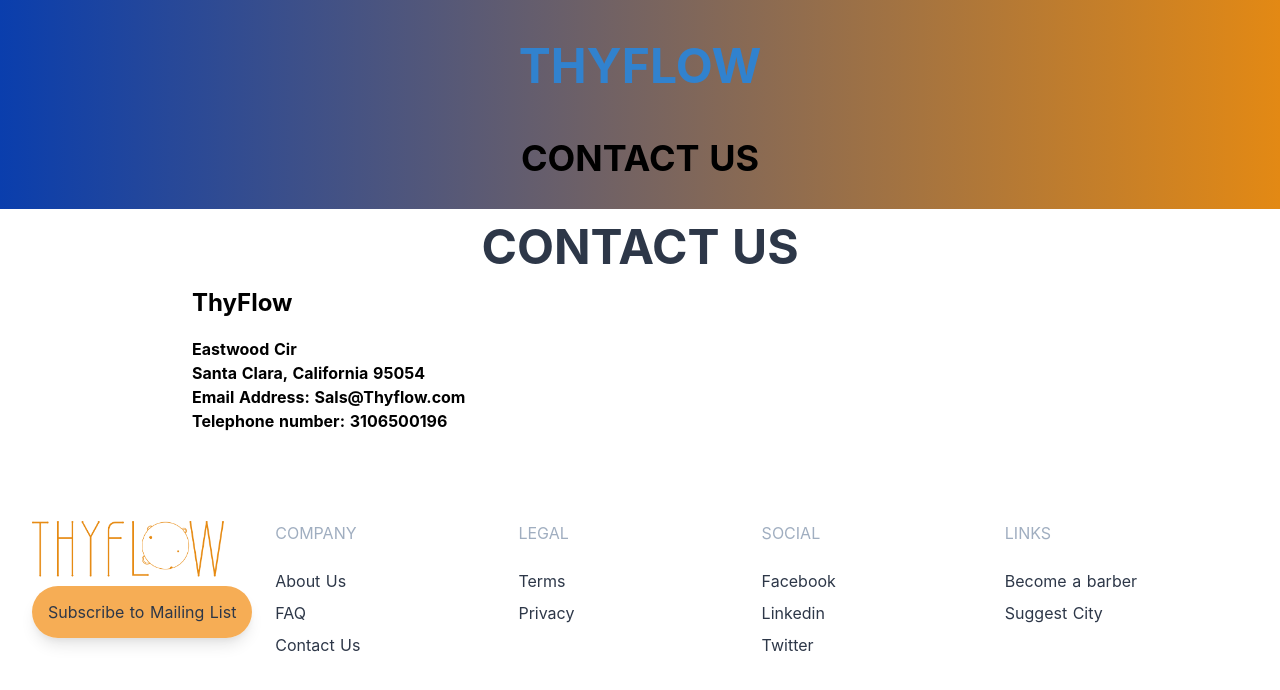
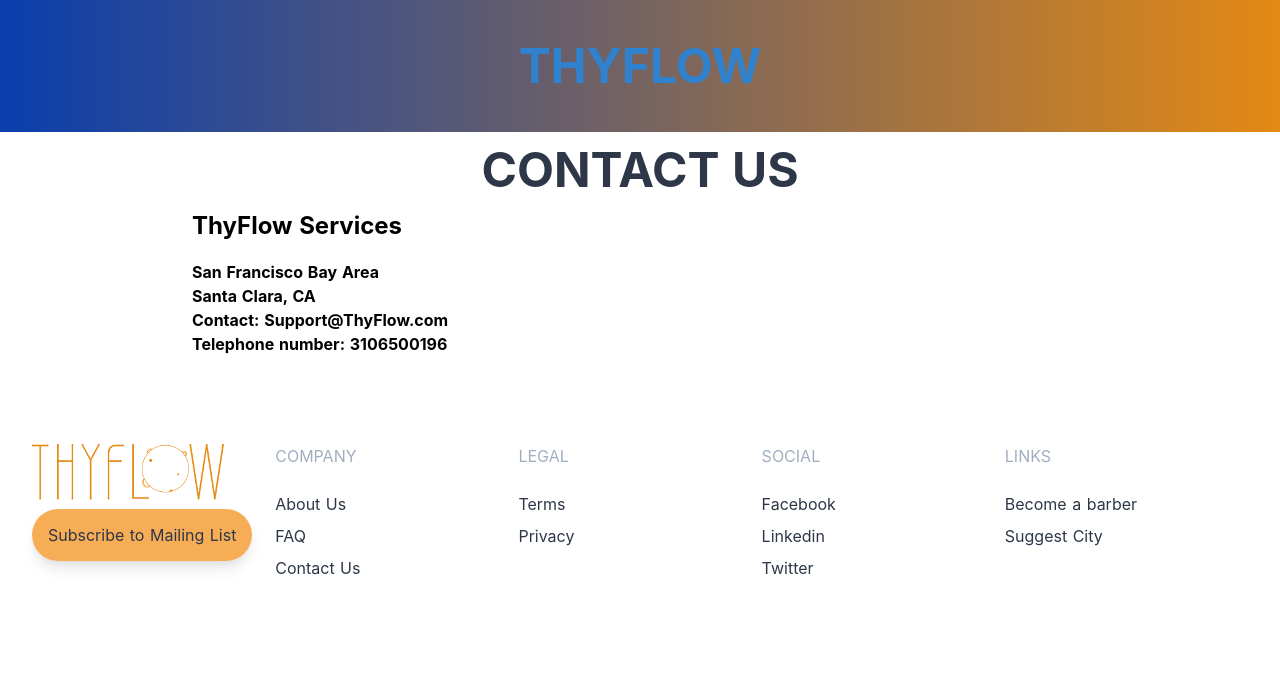
Before and after one commit to ThyFlow-Inc/thyflow2, a Nuxt app: page /contact in a window 1280 px wide. Shown: the top 690 px of the page. Built offline with nearby package versions, Linux system fonts and the light colour scheme.

Commit message:
Remove duplicate contact

```diff
--- a/components/BarberProfile.vue
+++ b/components/BarberProfile.vue
@@ -2,7 +2,7 @@
   <section class="bg-gray-100 py-8">
     <div class="container mx-auto px-2 pt-4 pb-12 text-gray-800">
       <h1
-        class="w-full my-2 text-5xl font-bold leading-tight text-center text-gray-800"
+        class="w-full my-2 text-5xl font-bold leading-tight text-center text-orange-500"
       >ThyFlow Barbers</h1>
       <div class="w-full mb-4">
         <div class="h-1 mx-auto gradient w-64 opacity-25 my-0 py-0 rounded-t"></div>
--- a/components/Customer.vue
+++ b/components/Customer.vue
@@ -2,7 +2,7 @@
   <section class="bg-white border-b py-8">
     <div class="container mx-auto flex flex-wrap pt-4 pb-12">
       <h1
-        class="w-full my-2 text-4xl font-bold leading-tight text-center text-gray-800"
+        class="w-full my-2 text-4xl font-bold leading-tight text-center text-orange-500"
       >What our customers are saying</h1>
       <div class="w-full mb-4">
         <div class="h-1 mx-auto gradient w-64 opacity-25 my-0 py-0 rounded-t"></div>
--- a/components/Features.vue
+++ b/components/Features.vue
@@ -3,7 +3,7 @@
   <section class="bg-white border-b py-8">
     <div class="container max-w-7xl mx-auto m-8">
       <h1
-        class="w-full my-2 text-5xl font-bold leading-tight text-center text-orange"
+        class="w-full my-2 text-5xl font-bold leading-tight text-center text-orange-500"
       >Book with confidence</h1>
       <div class="w-full mb-4">
         <div class="h-1 mx-auto gradient w-64 opacity-25 my-0 py-0 rounded-t"></div>
@@ -45,7 +45,7 @@
           <p class="text-black-600 mb-5">Barbershop experience at the comfort of your house.</p>
           <p class="text-black-600 mb-5">Licensed Barbers.</p>
           <p class="text-black-600 mb-5">Two-step interview process.</p>
-          <p class="text-black-600 mb-5">Friends and Family referral</p>
+          <p class="text-black-600 mb-5">Friends and Family referral.</p>
         </div>
         <div class="w-full sm:w-1/2 p-6">
           <img class="w-full md:w-5/5 z-50 shadow" src="~/assets/barber_showcase.png" />
--- a/components/HowItWorks.vue
+++ b/components/HowItWorks.vue
@@ -3,7 +3,7 @@
   <section class="bg-white border-b py-8">
     <a class="container mx-auto flex flex-wrap pt-4 pb-12">
       <h1
-        class="w-full my-2 text-4xl font-bold leading-tight text-center text-gray-800"
+        class="w-full my-2 text-4xl font-bold leading-tight text-center text-orange-500"
       >How ThyFlow works</h1>
 
       <div class="w-full mb-4">
--- a/pages/become-a-barber.vue
+++ b/pages/become-a-barber.vue
@@ -31,7 +31,7 @@
         <div class="mb-4 text-2xl font-bold text-center">Become a Mobile Barber</div>
         <p class="text-center">
           If you are looking for a flexible way to earn great income doing what you enjoy, Join ThyFlow Barber Team. THYFLOW - Is an alternative way for men to get a haircut at home.
-          ThyFlow offer customers Barbershop experience at home or wherever they at. ThyFlow Barbers work within their neighborhood to drive to customers home to provide a haircut service.
+          ThyFlow, offer customers Barbershop experience at home or wherever they at. ThyFlow Barbers work within their neighborhood to drive to customers home to provide a haircut service.
         </p>
       </div>
       <section class="bg-white border-b py-8">
@@ -78,13 +78,16 @@
           <div class="w-full md:w-1/3 p-6 flex flex-col flex-grow flex-shrink">
             <div class="flex-1 bg-white rounded-t rounded-b-none overflow-hidden shadow">
               <a href="#" class="flex flex-wrap no-underline hover:no-underline">
-                <div class="w-full font-bold text-xl text-gray-800 px-6 text-center">We Provide</div>
-                <p class="text-gray-800 text-base px-6 mb-5">Yearly Training</p>
-                <p class="text-gray-800 text-base px-6 mb-5">Bag for barber tools</p>
-                <p class="text-gray-800 text-base px-6 mb-5">Barber chair for haircuts</p>
-                <p class="text-gray-800 text-base px-6 mb-5">In app support</p>
-                <br />
-                <p class="text-gray-800 text-base px-6 mb-5">Weekly Pay</p>
+                <div class="w-full font-bold text-xl text-gray-800 px-6">We Provide</div>
+                <div class="text-gray-800 mb-5 px-5">
+                  Yearly Training.
+                  <br />
+                </div>
+
+                <div class="text-gray-800 mb-5">Bag for barber tools.</div>
+                <p class="text-gray-800 mb-5">Barber chair for haircuts.</p>
+                <p class="text-gray-800 mb-5">In app support.</p>
+                <p class="text-gray-800 mb-5">Weekly Pay.</p>
               </a>
             </div>
             <div
--- a/pages/contact.vue
+++ b/pages/contact.vue
@@ -6,7 +6,6 @@
           class="flex flex-col w-full md:w-5/5 justify-center items-center content-center md:text-center"
         >
           <h1 class="my-6 text-5xl font-bold leading-tight text-center text-blue-600">THYFLOW</h1>
-          <h3 class="my-4 text-4xl font-bold leading-tight text-center">CONTACT US</h3>
         </div>
       </div>
     </header>
@@ -14,13 +13,10 @@
       <h1 class="w-full my-2 text-5xl font-bold leading-tight text-center text-gray-800">CONTACT US</h1>
 
       <div class="pb-16">
-        <div class="mb-4 text-2xl font-bold">ThyFlow</div>
-        <p class="font-bold">Eastwood Cir</p>
-        <p class="font-bold">Santa Clara, California 95054</p>
-        <p class="font-bold">
-          Email Address:
-          Sals@Thyflow.com
-        </p>
+        <div class="mb-4 text-2xl font-bold">ThyFlow Services</div>
+        <p class="font-bold">San Francisco Bay Area</p>
+        <p class="font-bold">Santa Clara, CA</p>
+        <p class="font-bold">Contact: Support@ThyFlow.com</p>
         <p class="font-bold">
           Telephone number:
           3106500196
```
